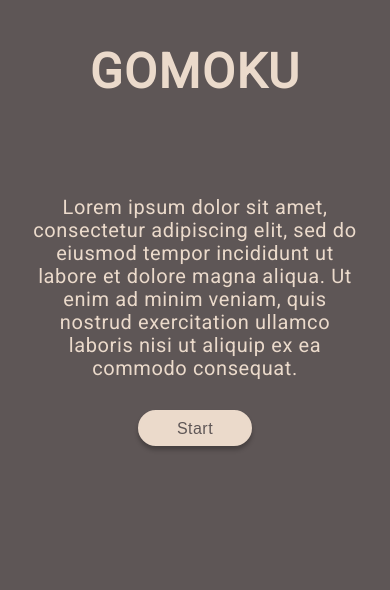
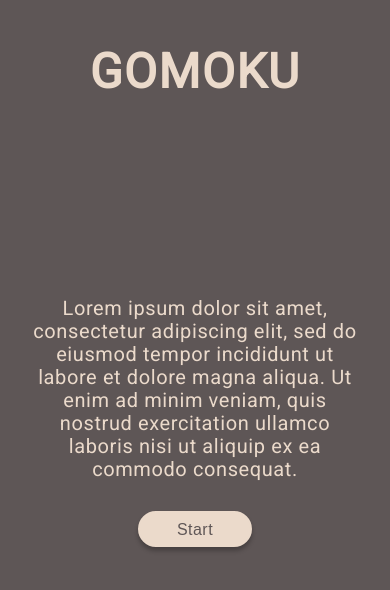
Before and after one commit to daryabratova/Gomoku, a React (Create React App) app: page / in a window 390 px wide. Shown: the top 590 px of the page. Built offline with nearby package versions, Linux system fonts and the light colour scheme.

Commit message:
fix mobile positioning

```diff
--- a/src/Entrance/Entrance.styles.tsx
+++ b/src/Entrance/Entrance.styles.tsx
@@ -28,9 +28,21 @@ export const Title = styled.h1`
   }
 `;
 
+export const Content = styled.div`
+  position: absolute;
+  top: 50%;
+  transform: translateY(-50%);
+  display: flex;
+  flex-direction: column;
+  align-items: center;
+
+  @media screen and (min-width: 700px) {
+    display: none;
+  }
+`;
+
 export const Rules = styled.p`
   padding: 0 30px;
-  margin-top: 100px;
   font-size: 20px;
   line-height: 23px;
   text-align: center;
--- a/src/Entrance/Entrance.tsx
+++ b/src/Entrance/Entrance.tsx
@@ -5,13 +5,15 @@ const Entrance: React.FC<{ onStart: () => void }> = ({ onStart }) => {
   return (
     <Styles.Layout>
       <Styles.Title>Gomoku</Styles.Title>
-      <Styles.Rules>
-        Lorem ipsum dolor sit amet, consectetur adipiscing elit, sed do eiusmod
-        tempor incididunt ut labore et dolore magna aliqua. Ut enim ad minim
-        veniam, quis nostrud exercitation ullamco laboris nisi ut aliquip ex ea
-        commodo consequat.
-      </Styles.Rules>
-      <Styles.Button onClick={onStart}>Start</Styles.Button>
+      <Styles.Content>
+        <Styles.Rules>
+          Lorem ipsum dolor sit amet, consectetur adipiscing elit, sed do
+          eiusmod tempor incididunt ut labore et dolore magna aliqua. Ut enim ad
+          minim veniam, quis nostrud exercitation ullamco laboris nisi ut
+          aliquip ex ea commodo consequat.
+        </Styles.Rules>
+        <Styles.Button onClick={onStart}>Start</Styles.Button>
+      </Styles.Content>
     </Styles.Layout>
   );
 };
--- a/src/Playground/Playground.styles.tsx
+++ b/src/Playground/Playground.styles.tsx
@@ -35,9 +35,9 @@ export const Title = styled.h1`
 
 export const Content = styled.div`
   position: absolute;
-  top: 70%;
+  top: 60%;
   left: 50%;
-  transform: translate(-50%, -70%);
+  transform: translate(-50%, -60%);
   display: flex;
   flex-direction: column;
   align-items: center;
```
